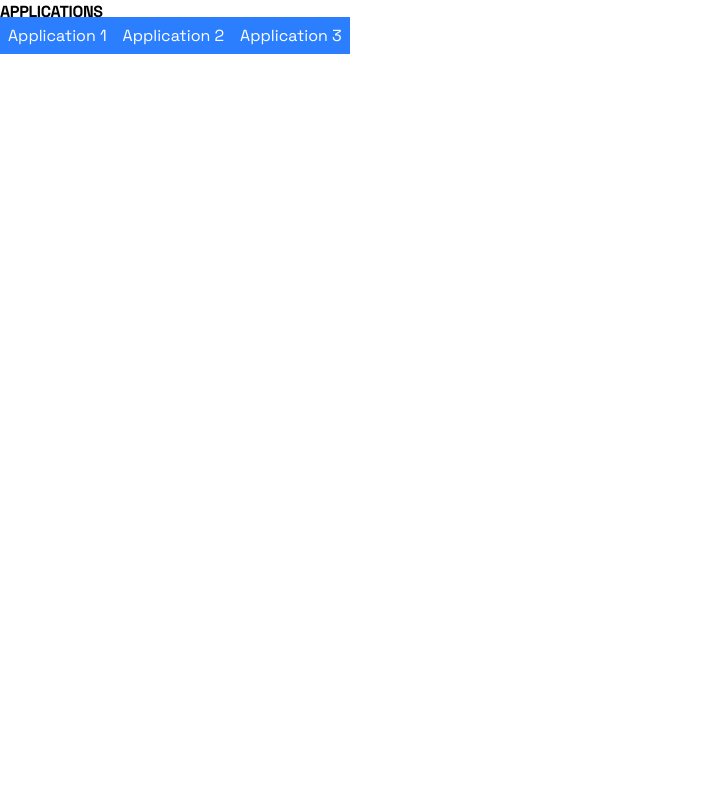
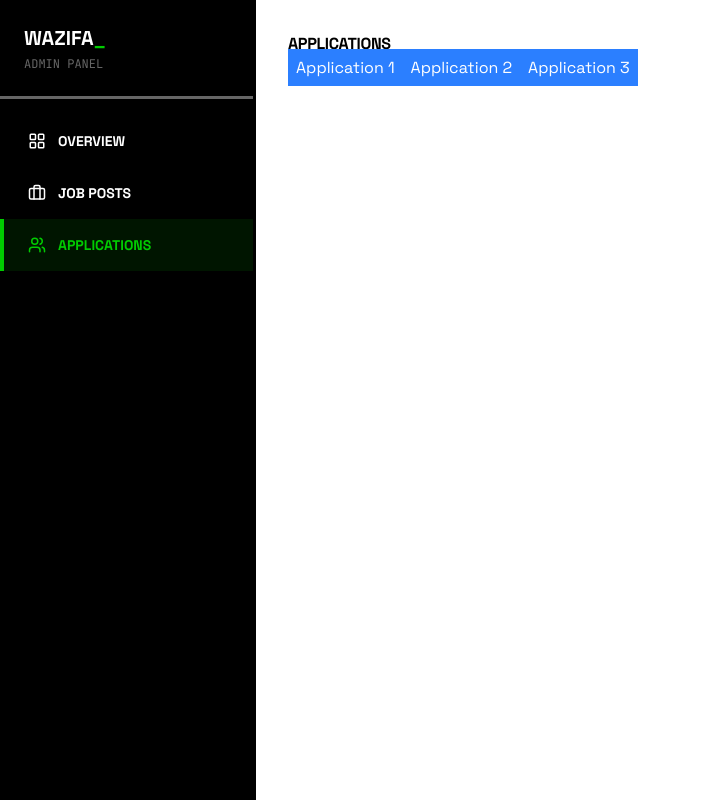
Before and after one commit to yaya1426/job-board, a Next.js app: page /dashboard/applications in a window 1280 px wide. Shown: the whole page, without its empty margins (0-701 px from the left). Built offline with nearby package versions, Linux system fonts and the light colour scheme.

Commit message:
Day 5: Admin Layout

```diff
--- /dev/null
+++ b/app/(admin)/dashboard/layout.tsx
@@ -0,0 +1,12 @@
+import AdminSidebar from "@/components/navbar/AdminSidebar";
+
+function DashboardLayout({ children }: { children: React.ReactNode }) {
+  return (
+    <div className="min-h-screen bg-background flex">
+      <AdminSidebar />
+      <main className="flex-1 p-8 overflow-auto">{children}</main>
+    </div>
+  );
+}
+
+export default DashboardLayout;
--- /dev/null
+++ b/components/navbar/AdminSidebar.tsx
@@ -0,0 +1,46 @@
+'use client';
+import { Briefcase, Users, LayoutGrid } from 'lucide-react';
+import Link from 'next/link';
+import { usePathname } from 'next/navigation';
+
+const adminLinks = [
+  { to: '/dashboard', label: 'OVERVIEW', icon: LayoutGrid },
+  { to: '/dashboard/jobs', label: 'JOB POSTS', icon: Briefcase },
+  { to: '/dashboard/applications', label: 'APPLICATIONS', icon: Users },
+];
+
+const AdminSidebar = () => {
+  const pathname = usePathname();
+
+  return (
+    <aside className="w-64 min-h-screen bg-foreground text-background brutal-border border-t-0 border-l-0 border-b-0 flex-shrink-0">
+      <div className="p-6 border-b-3 border-muted-foreground">
+        <Link href="/admin" className="font-heading text-xl font-bold">
+          WAZIFA<span className="text-accent">_</span>
+        </Link>
+        <p className="font-mono text-xs text-muted-foreground mt-1">ADMIN PANEL</p>
+      </div>
+      <nav className="py-4">
+        {adminLinks.map((link) => {
+          const isActive = pathname === link.to;
+          return (
+            <Link
+              key={link.to}
+              href={link.to}
+              className={`flex items-center gap-3 px-6 py-4 font-heading text-sm font-bold transition-none border-l-4 ${
+                isActive
+                  ? 'border-accent bg-accent/10 text-accent'
+                  : 'border-transparent hover:border-accent hover:bg-accent/5'
+              }`}
+            >
+              <link.icon size={18} />
+              {link.label}
+            </Link>
+          );
+        })}
+      </nav>
+    </aside>
+  );
+};
+
+export default AdminSidebar;
```
